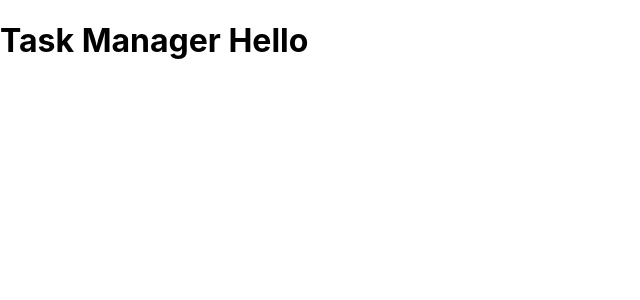
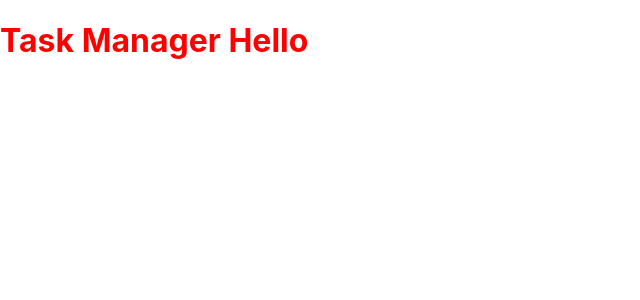
Before and after one commit to xaviranik/react-task-manager, a React (Create React App) app: page / in a window 1280 px wide. Shown: the top 300 px of the page, without its empty margins (0-640 px from the left). Built offline with nearby package versions, Linux system fonts and the light colour scheme.

Commit message:
add: inline styling

```diff
--- a/src/components/Header.js
+++ b/src/components/Header.js
@@ -3,7 +3,7 @@ import PropTypes from "prop-types";
 const Header = ({ title }) => {
   return (
     <div>
-      <h1>Task Manager {title}</h1>
+      <h1 style={headerStyle}>Task Manager {title}</h1>
     </div>
   );
 };
@@ -16,4 +16,6 @@ Header.prototype = {
   title: PropTypes.string.isRequired,
 };
 
+const headerStyle = { color: "Red" };
+
 export default Header;
```
